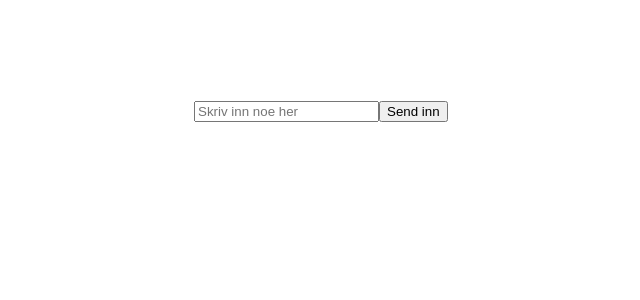
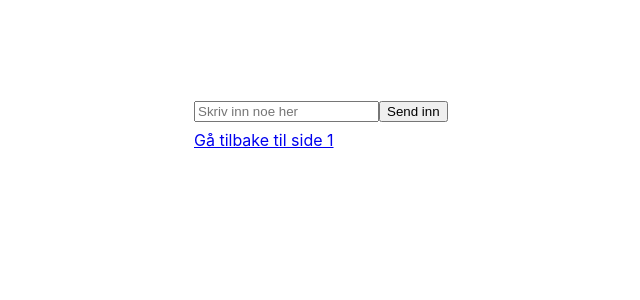
Before and after one commit to skvisli/matomo-site2, a React (Create React App) app: page / in a window 1280 px wide. Shown: the top 300 px of the page, without its empty margins (286-926 px from the left). Built offline with nearby package versions, Linux system fonts and the light colour scheme.

Commit message:
Enable cross domain linking

```diff
--- a/src/App.tsx
+++ b/src/App.tsx
@@ -16,6 +16,15 @@ function App() {
   useEffect(() => {
     var _paq = (window._paq = window._paq || []);
     /* tracker methods like "setCustomDimension" should be called before "trackPageView" */
+    _paq.push([
+      "setDomains",
+      [
+        "*.skvisli.github.io",
+        "*.matomo-site2-aa9e74583c58.herokuapp.com",
+        "*.skvisli.github.io/matomo-site1",
+      ],
+    ]);
+    _paq.push(["enableCrossDomainLinking"]);
     _paq.push(["trackPageView"]);
     _paq.push(["enableLinkTracking"]);
     (function () {
@@ -48,6 +57,9 @@ function App() {
         <input placeholder="Skriv inn noe her" required></input>
         <button type="submit">Send inn</button>
       </form>
+      <a href="https://skvisli.github.io/matomo-site1/">
+        Gå tilbake til side 1
+      </a>
     </div>
   );
 }
```
